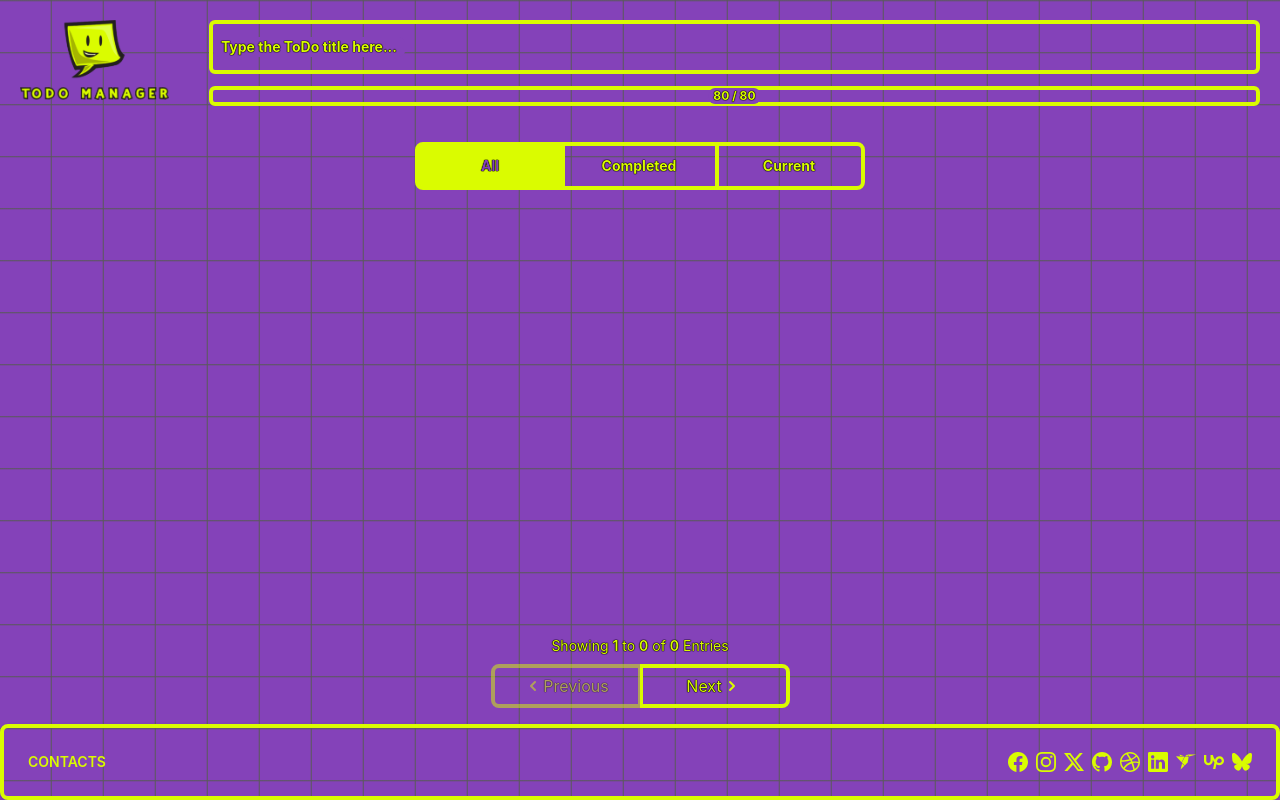
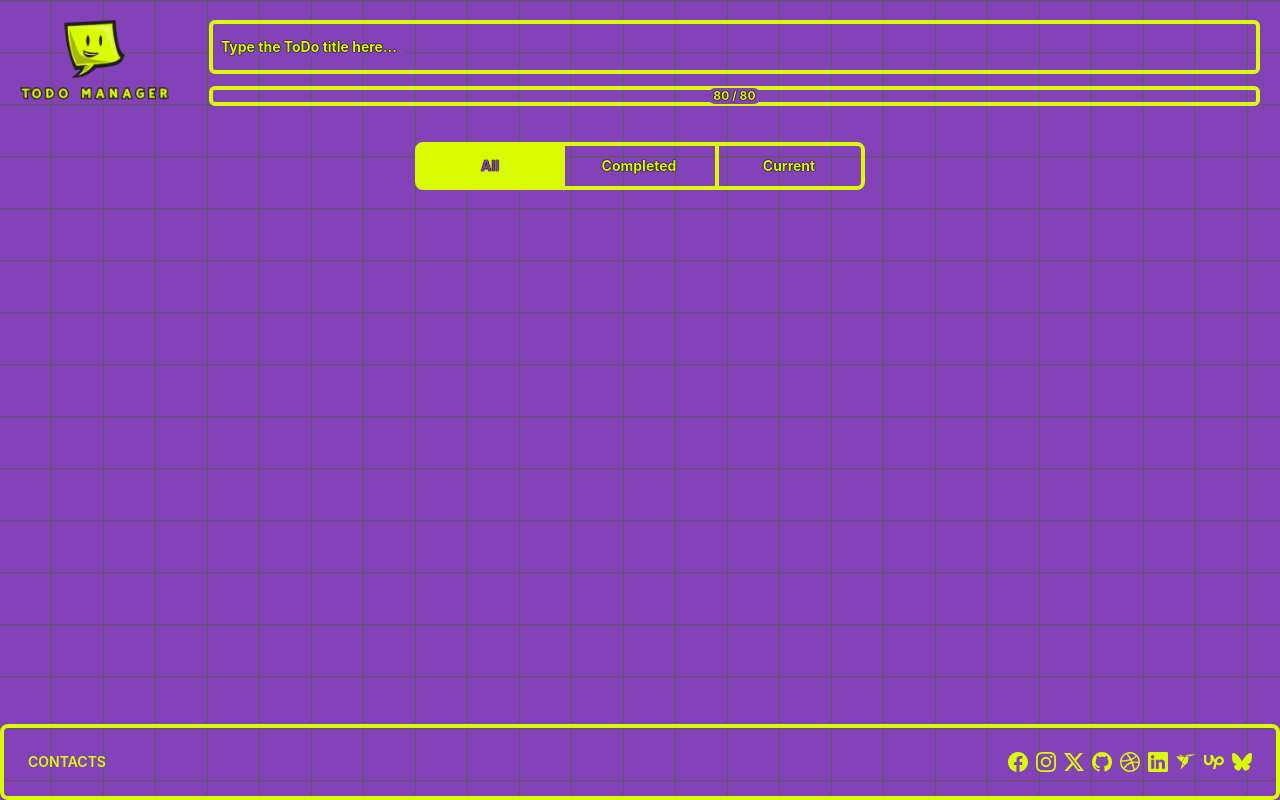
Before and after one commit to rudenkoserhii/test-prvolt, a React (Create React App) app: page / in a window 1280 px wide. Built offline with nearby package versions, Linux system fonts and the light colour scheme.

Commit message:
fix: update pagination

```diff
--- a/src/components/pagination/pagination.tsx
+++ b/src/components/pagination/pagination.tsx
@@ -1,4 +1,4 @@
-import React from 'react'
+import React, { useEffect } from 'react'
 import { Pagination } from 'flowbite-react'
 
 function PaginationComponent({
@@ -10,19 +10,28 @@ function PaginationComponent({
   setPage: (next: number) => void
   quantity: number
 }): React.JSX.Element {
-  const onPageChange = (next: number): void => {
-    const buttonNext =
+  const buttonNext =
       document.querySelector('.pagination__box')?.children[1].children[1]
         .children[0]
-    if (next + 4 >= quantity) {
+
+  const onPageChange = (next: number): void => {
+    if (buttonNext && next + 4 >= quantity) {
       buttonNext?.setAttribute('disabled', 'disabled')
     } else {
       buttonNext?.removeAttribute('disabled')
     }
     setPage(next)
   }
+  useEffect(() => {
+    if (buttonNext && quantity < 6) {
+      buttonNext?.setAttribute('disabled', 'disabled')
+    } else {
+      buttonNext?.removeAttribute('disabled')
+    }
+  }, [quantity])
+
   return (
-    <div className="flex overflow-x-auto sm:justify-center">
+    <div className="flex justify-center">
       <Pagination
         layout="table"
         currentPage={page}
--- a/src/components/to-do-list/to-do-list.tsx
+++ b/src/components/to-do-list/to-do-list.tsx
@@ -30,11 +30,13 @@ function ToDoList(): React.JSX.Element {
             (element, id) => <ToDoItem key={id} toDo={element} />,
           )}
       </ul>
-      <PaginationComponent
-        page={page}
-        setPage={(next: number): void => setPage(next)}
-        quantity={quantity}
-      />
+      {quantity > 0 &&
+        <PaginationComponent
+          page={page}
+          setPage={(next: number): void => setPage(next)}
+          quantity={quantity}
+        />
+      }
     </>
   )
 }
```
